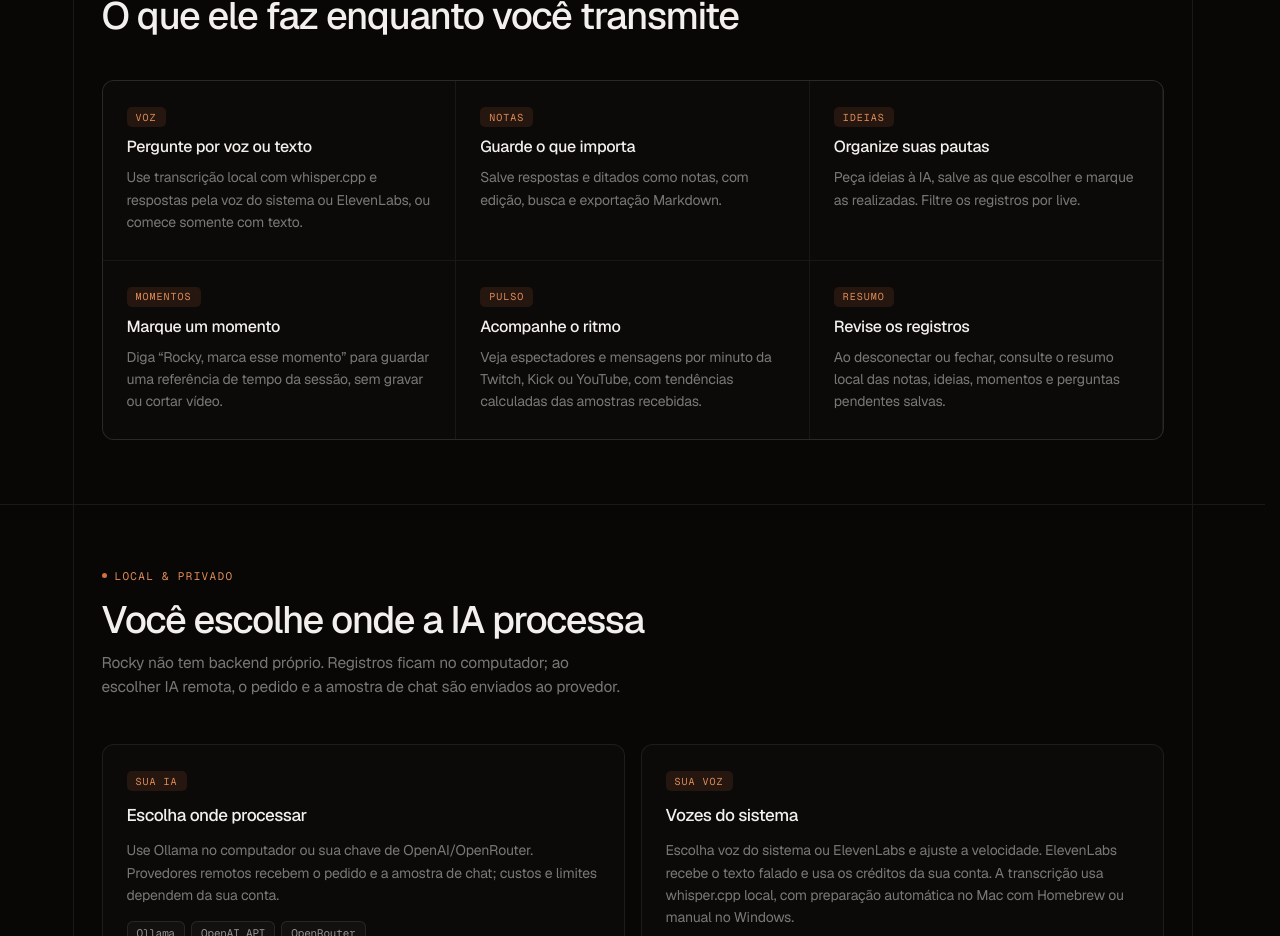
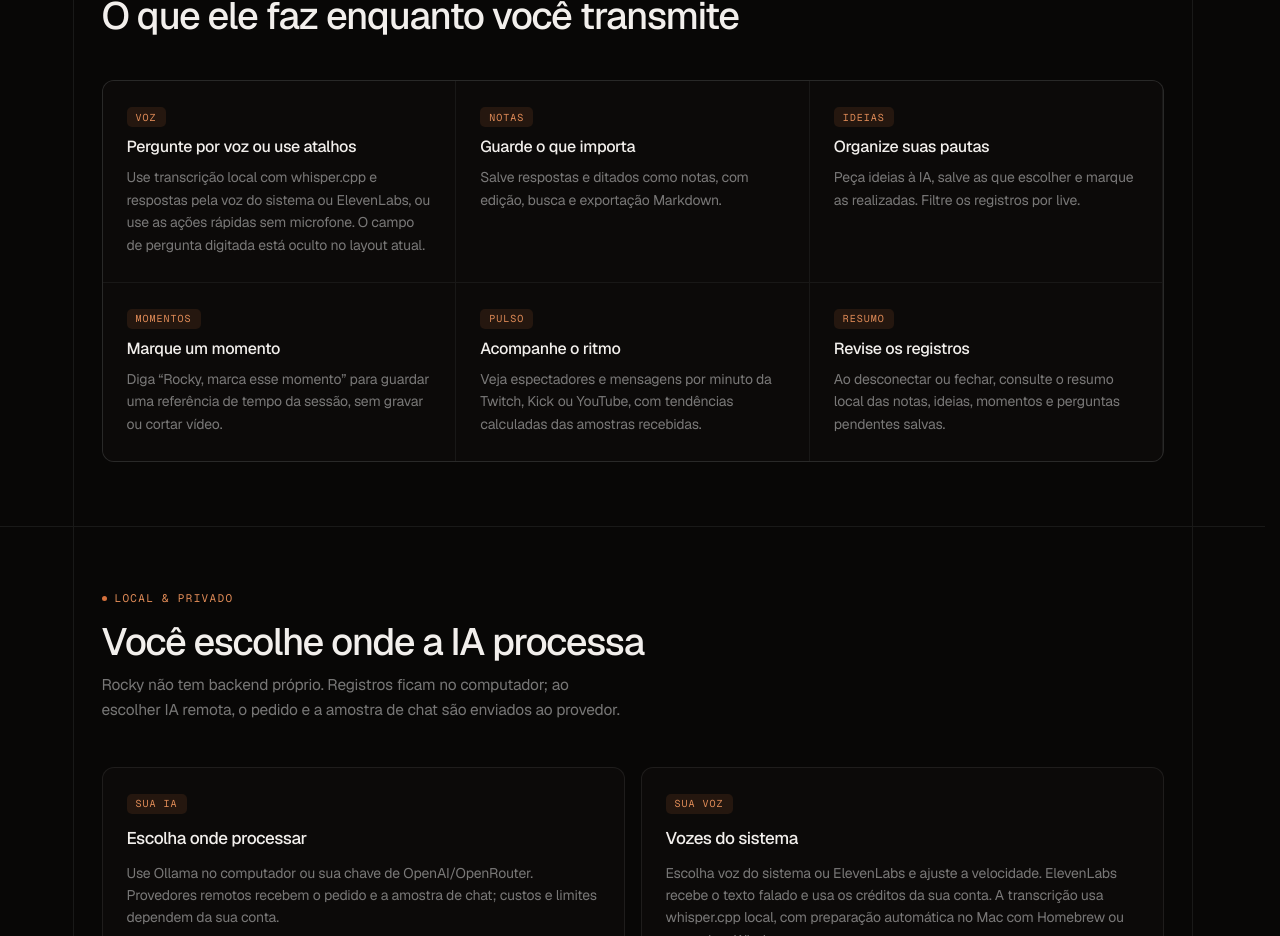
Before and after one commit to opensources-com-br/rocky, a Next.js app in the folder apps/web/: page / in a window 1280 px wide. Shown: the part 2140-3076 px from the top of the page. Built offline with nearby package versions, Linux system fonts and the light colour scheme.

Commit message:
docs: describe supported landing question actions

```diff
--- a/apps/web/content/landing/features.js
+++ b/apps/web/content/landing/features.js
@@ -1,8 +1,8 @@
 export const features = [
   {
     "tag": "VOZ",
-    "title": "Pergunte por voz ou texto",
-    "text": "Use transcrição local com whisper.cpp e respostas pela voz do sistema ou ElevenLabs, ou comece somente com texto."
+    "title": "Pergunte por voz ou use atalhos",
+    "text": "Use transcrição local com whisper.cpp e respostas pela voz do sistema ou ElevenLabs, ou use as ações rápidas sem microfone. O campo de pergunta digitada está oculto no layout atual."
   },
   {
     "tag": "NOTAS",
```
